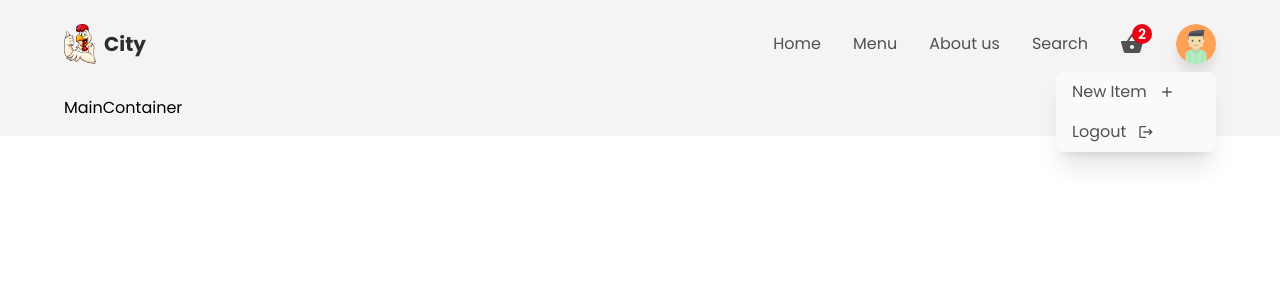
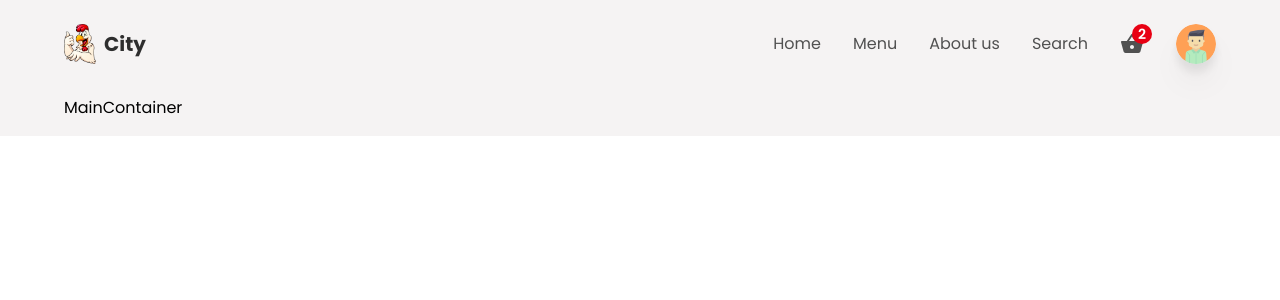
Before and after one commit to MousumiMitu/pandaFood, a React (Create React App) app: page / in a window 1280 px wide. Shown: the top 300 px of the page. Built offline with nearby package versions, Linux system fonts and the light colour scheme.

Commit message:
login menu

```diff
--- a/src/App.js
+++ b/src/App.js
@@ -4,7 +4,7 @@ import { AnimatePresence } from "framer-motion";
 
 function App() {
   return (
-    <AnimatePresence>
+    <AnimatePresence exitBeforeEnter>
       <div className="w-screen h-auto flex flex-col bg-primary">
         <Header />
 
--- a/src/components/Header.jsx
+++ b/src/components/Header.jsx
@@ -10,12 +10,15 @@ import { getAuth, signInWithPopup, GoogleAuthProvider } from "firebase/auth";
 import { app } from "../firebase.config";
 import { useStateValue } from "../context/StateProvider";
 import { actionType } from "../context/reducer";
+import { useState } from "react";
 
 const Header = () => {
   const firebaseAuth = getAuth(app);
   const provider = new GoogleAuthProvider();
 
   const [{ user }, dispatch] = useStateValue();
+
+  const [isMenu, setIsMenu] = useState(false);
 
   const login = async () => {
     if (!user) {
@@ -27,6 +30,8 @@ const Header = () => {
         user: providerData[0],
       });
       localStorage.setItem("user", JSON.stringify(providerData[0]));
+    } else {
+      setIsMenu(!isMenu);
     }
   };
   return (
@@ -71,14 +76,26 @@ const Header = () => {
               onClick={login}
             />
 
-            <div className="w-40 bg-gray-50 shadow-xl rounded-lg flex flex-col absolute top-12 right-0 ">
+            {isMenu && (
+              <motion.div
+                initial={{ opacity: 0, scale: 0.6 }}
+                animate={{ opacity: 1, scale: 1 }}
+                exit={{ opacity: 0, scale: 0.6 }}
+                className="w-40 bg-gray-50 shadow-xl rounded-lg flex flex-col absolute top-12 right-0 "
+              >
+                {user && user.email === "mousumitu@gmail.com" && (
+                  <Link to={"/createItem"}>
                     <p className="px-4 py-2 flex items-center gap-3 cursor-pointer hover:bg-slate-100 transition-all duration-100 ease-in-out text-textColor text-base">
                       New Item <MdAdd />{" "}
                     </p>
+                  </Link>
+                )}
+
                 <p className="px-4 py-2 flex items-center gap-3 cursor-pointer hover:bg-slate-100 transition-all duration-100 ease-in-out text-textColor text-base">
                   Logout <MdLogout />{" "}
                 </p>
-            </div>
+              </motion.div>
+            )}
           </div>
         </div>
       </div>
```
Lines whose indentation alone changed are shown as unchanged.
